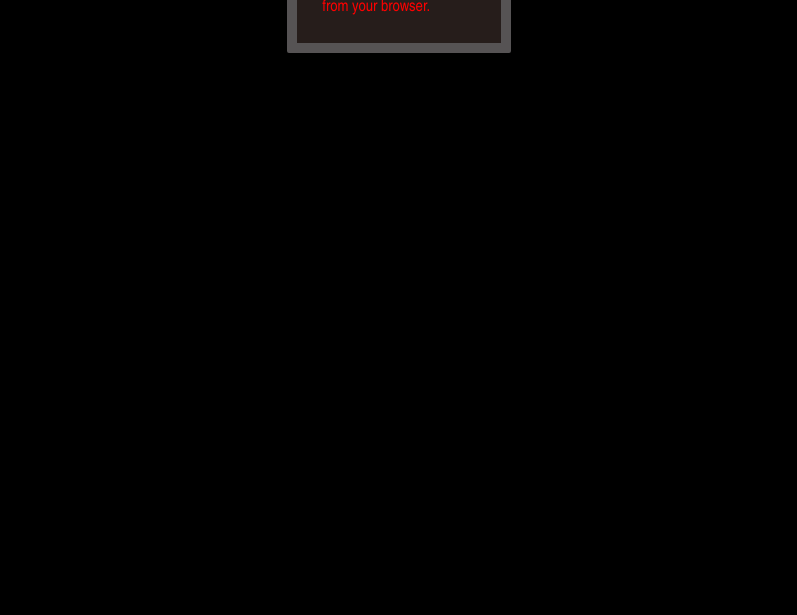
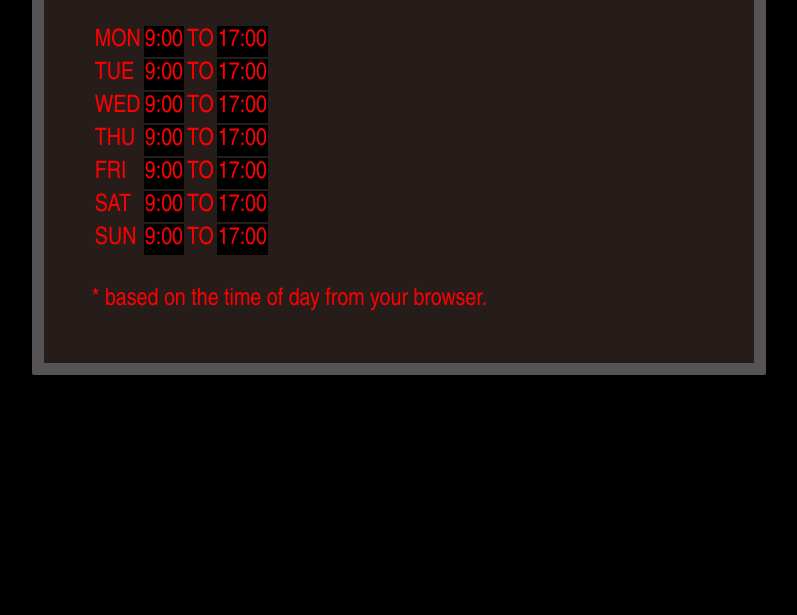
Before and after one commit to lexahl/openinghours, a plain HTML site: page index.html in a window 1280 px wide. Shown: the part 355-970 px from the top of the page, without its empty margins (241-1038 px from the left). Before the commit the page ends 800 px from the top, so only its background shows below. Drawn offline with Linux system fonts and the light colour scheme.

Commit message:
updated for mobile

```diff
--- a/index.html
+++ b/index.html
@@ -3,35 +3,51 @@
   <head>
     <title>OPENING HOURS</title>
   </head>
+
   <style>
     body {
-      margin: 0 50px;
-      font: 1em "Arial Narrow", Arial, sans-serif;
+      margin: 0 5%;
+      font: 1.2em "Arial Narrow", Arial, sans-serif;
       font-stretch: condensed;
       background: black;
     }
+
     a {
-      font: 1em "Arial Narrow", Arial, sans-serif;
+      font: 1.2em "Arial Narrow", Arial, sans-serif;
       color: red;
-    }
-    h1,
-    h4 {
-      margin: 0;
     }
 
     /* basic styles */
     h1 {
-      margin: 0 0 10px;
+      margin: 0 0 1em;
+    }
+
+    h4 {
+      margin: 0;
     }
 
     div {
       background: #261d1b;
       border-radius: 2px;
       color: red;
-      border: 10px solid #565354;
-      margin: 50px auto;
-      padding: 25px;
-      width: 13%;
+      border: 0.5em solid #565354;
+      margin: 5em auto;
+      padding: 2em;
+      width: 80%;
+    }
+
+    /* media queries */
+    @media screen and (min-width: 640px) {
+      /* adjust layout for larger screens */
+      body {
+        margin: 0 10%;
+        font-size: 1.5em;
+      }
+
+      div {
+        margin: 10em auto;
+        width: 60%;
+      }
     }
   </style>
 
@@ -96,7 +112,9 @@
   </section>
 
   <body onload="showContent()">
-    <div id="content" style="display: none">email!!</div>
+    <div id="content" style="display: none">
+      <a href="mailto:hey@alexandria.contact">email me...</a>
+    </div>
   </body>
 
   <script>
```
